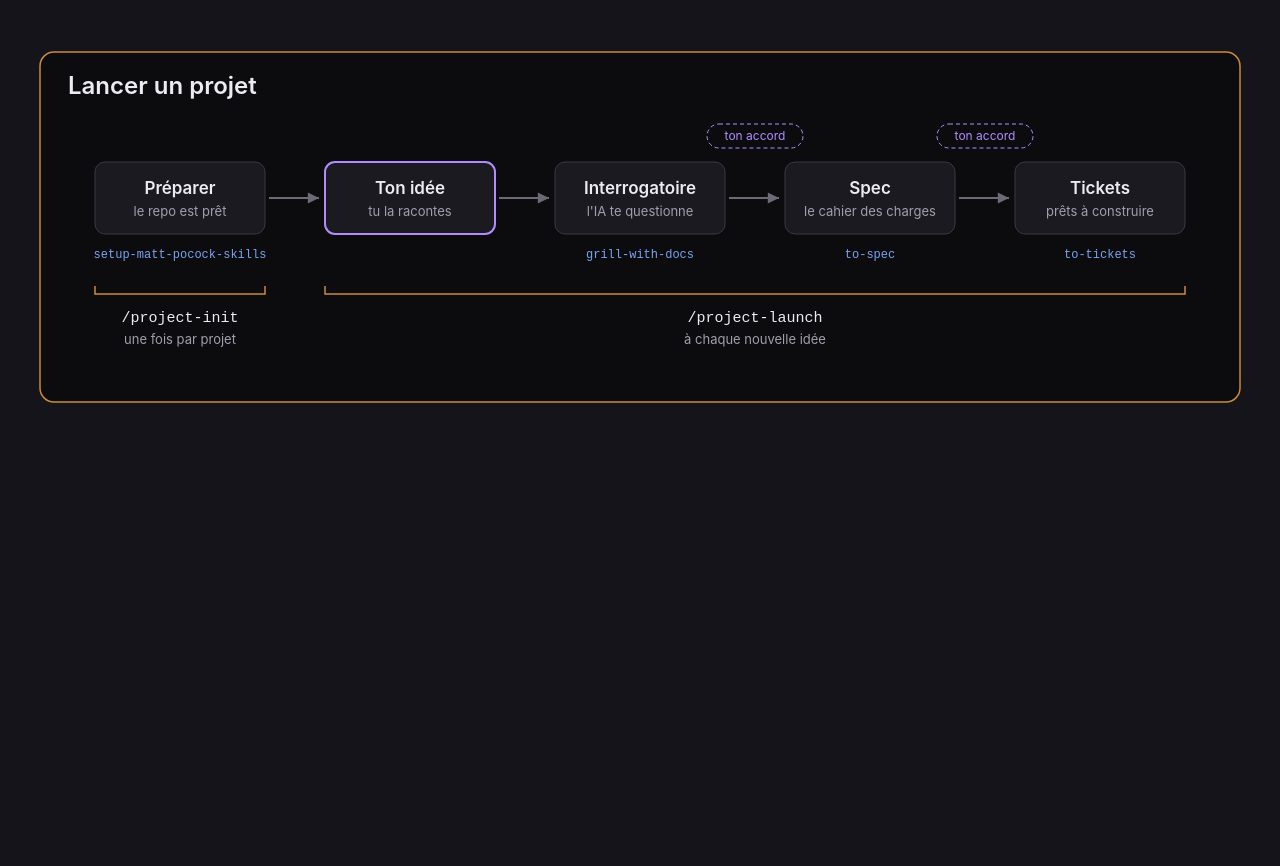
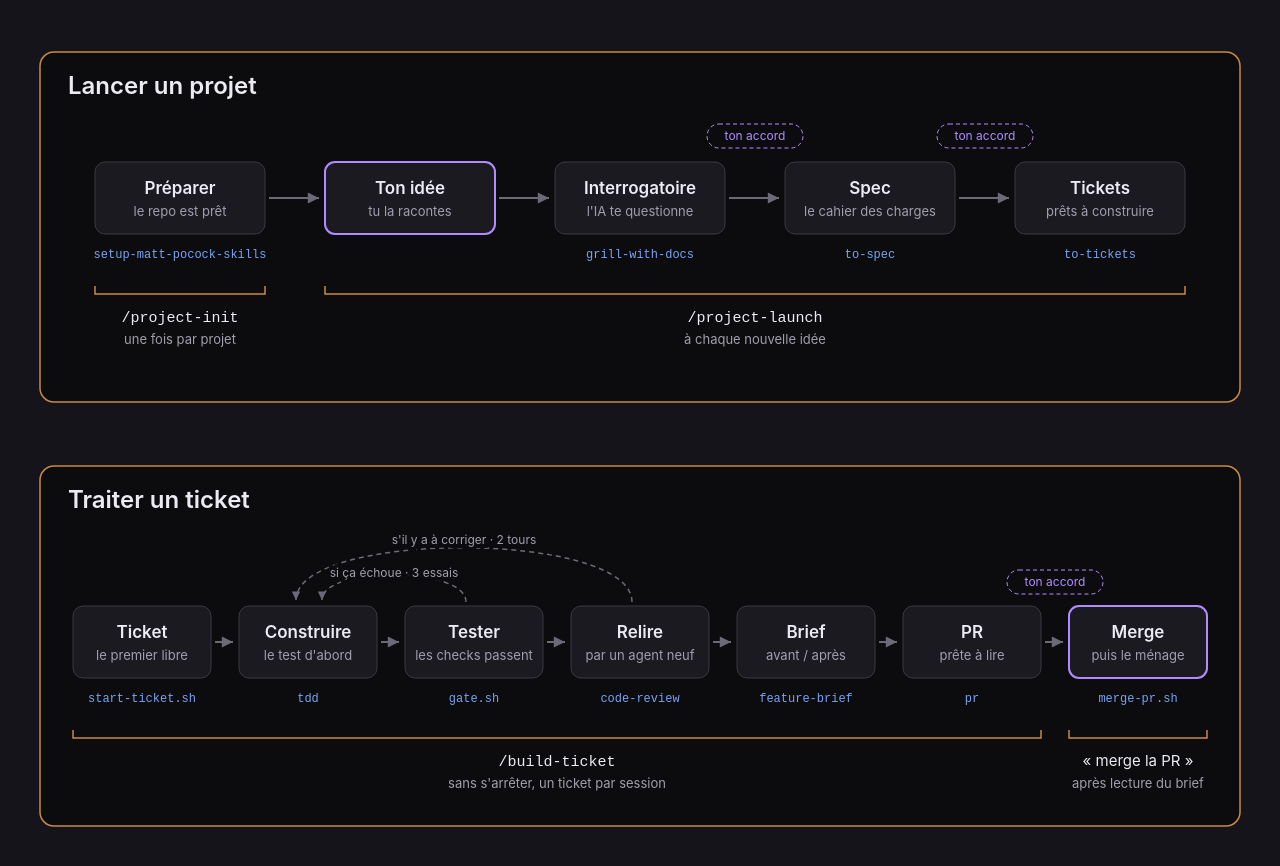
Before and after one commit to arthurnicolas59/an-forge, a plain HTML site: page docs/index.html in a window 1280 px wide. Before the commit the page ends 800 px from the top, so only its background shows below. Drawn offline with Linux system fonts and the light colour scheme.

Commit message:
Ajouter l'image du traitement d'un ticket
Co-Authored-By: Claude Opus 5.5 <noreply@anthropic.com>

```diff
--- a/docs/index.html
+++ b/docs/index.html
@@ -4,6 +4,6 @@
 :root { color-scheme: dark; --bg: #15141a; }
 body { background: var(--bg); margin: 0; padding-block: 32px; padding-left: max(16px, env(safe-area-inset-left, 0px)); padding-right: max(16px, env(safe-area-inset-right, 0px)); }
 .wrap { max-width: 1240px; margin: 0 auto; overflow-x: auto; }
-.wrap img { display: block; width: 100%; min-width: 760px; max-width: none; height: auto; }
+.wrap img { display: block; margin-bottom: 24px; width: 100%; min-width: 760px; max-width: none; height: auto; }
 </style>
-<div class="wrap"><img src="lancement-projet.svg" alt="Lancer un projet avec an-forge : préparer le projet avec /project-init, puis avec /project-launch : ton idée, l'interrogatoire par l'IA, ton accord, la spec, ton accord, et les tickets prêts à construire."></div>
+<div class="wrap"><img src="lancement-projet.svg" alt="Lancer un projet avec an-forge : préparer le projet avec /project-init, puis avec /project-launch : ton idée, l'interrogatoire par l'IA, ton accord, la spec, ton accord, et les tickets prêts à construire."><img src="traitement-ticket.svg" alt="Traiter un ticket avec an-forge : avec /build-ticket et sans s'arrêter, réserver le premier ticket libre, construire en écrivant le test d'abord, tester (jusqu'à 3 essais), faire relire par un agent neuf (2 tours au plus), écrire le brief avant / après, ouvrir la pull request ; puis, avec ton accord, merger."></div>
```
Also changed, not shown: docs/traitement-ticket.svg (added), 2 other files.
